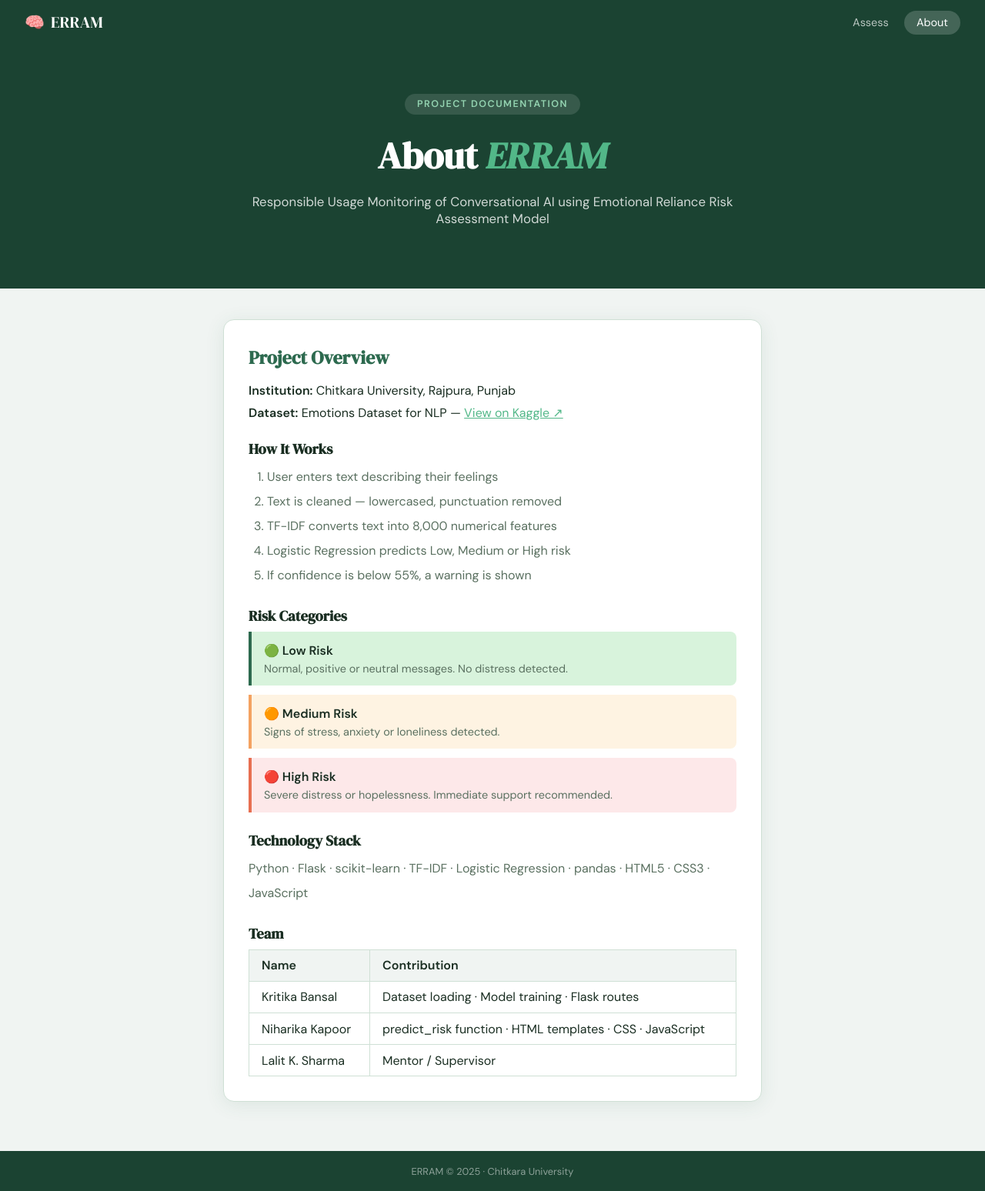
After one commit to kritkat11/Emotional-Reliance-Risk-Assessment-Model-2210990524-2210991973, a Flask app: template templates/about.html in a window 1280 px wide. The commit adds this page. Shown: the whole page at 77% size. Run offline with Flask 3, Linux system fonts and the light colour scheme; the template is opened without the code that fills it, so the values that code supplies are empty.

Commit message:
Add result card CSS and about page (#7)
* Add predict_risk and load_model functions

* Add base HTML layout and navbar and base CSS - fonts, navbar, hero, card styles

* Add input form and result card HTML and add JavaScript for API call and result display

* Updated readme file

* Add result card CSS and about page

```diff
--- /dev/null
+++ b/templates/about.html
@@ -0,0 +1,99 @@
+<!DOCTYPE html>
+<html lang="en">
+<head>
+    <meta charset="UTF-8"/>
+    <meta name="viewport" content="width=device-width, initial-scale=1.0"/>
+    <title>About – ERRAM</title>
+    <link rel="preconnect" href="https://fonts.googleapis.com"/>
+    <link href="https://fonts.googleapis.com/css2?family=DM+Serif+Display:ital@0;1&family=DM+Sans:wght@300;400;500;600&display=swap" rel="stylesheet"/>
+    <link rel="stylesheet" href="{{ url_for('static', filename='css/style.css') }}"/>
+</head>
+<body>
+<nav>
+    <div class="nav-brand">
+        <span class="nav-icon">🧠</span>
+        <span>ERRAM</span>
+    </div>
+    <div class="nav-links">
+        <a href="/">Assess</a>
+        <a href="/about" class="active">About</a>
+    </div>
+</nav>
+<header class="hero">
+    <div class="hero-inner">
+        <div class="hero-tag">Project Documentation</div>
+        <h1>About <em>ERRAM</em></h1>
+        <p>Responsible Usage Monitoring of Conversational AI using
+           Emotional Reliance Risk Assessment Model</p>
+    </div>
+</header>
+<main class="container">
+    <div class="card">
+        <h2 style="color:#2d6a4f;margin-bottom:1rem">Project Overview</h2>
+        <p><strong>Institution:</strong> Chitkara University, Rajpura, Punjab</p>
+        <p style="margin-top:0.5rem"><strong>Dataset:</strong>
+            Emotions Dataset for NLP —
+            <a href="https://www.kaggle.com/datasets/praveengovi/emotions-dataset-for-nlp"
+               target="_blank" style="color:#52b788">View on Kaggle ↗</a>
+        </p>
+
+        <h3 style="margin:1.5rem 0 0.5rem">How It Works</h3>
+        <ol style="padding-left:1.5rem;color:#5a7060;line-height:2">
+            <li>User enters text describing their feelings</li>
+            <li>Text is cleaned — lowercased, punctuation removed</li>
+            <li>TF-IDF converts text into 8,000 numerical features</li>
+            <li>Logistic Regression predicts Low, Medium or High risk</li>
+            <li>If confidence is below 55%, a warning is shown</li>
+        </ol>
+
+        <h3 style="margin:1.5rem 0 0.5rem">Risk Categories</h3>
+        <div style="display:flex;flex-direction:column;gap:0.75rem;margin-top:0.5rem">
+            <div style="background:#d8f3dc;border-left:4px solid #2d6a4f;padding:0.85rem 1rem;border-radius:0 8px 8px 0">
+                <strong>🟢 Low Risk</strong>
+                <p style="font-size:0.9rem;color:#5a7060;margin-top:0.25rem">Normal, positive or neutral messages. No distress detected.</p>
+            </div>
+            <div style="background:#fef3e2;border-left:4px solid #f4a261;padding:0.85rem 1rem;border-radius:0 8px 8px 0">
+                <strong>🟠 Medium Risk</strong>
+                <p style="font-size:0.9rem;color:#5a7060;margin-top:0.25rem">Signs of stress, anxiety or loneliness detected.</p>
+            </div>
+            <div style="background:#fde8e9;border-left:4px solid #e76f51;padding:0.85rem 1rem;border-radius:0 8px 8px 0">
+                <strong>🔴 High Risk</strong>
+                <p style="font-size:0.9rem;color:#5a7060;margin-top:0.25rem">Severe distress or hopelessness. Immediate support recommended.</p>
+            </div>
+        </div>
+
+        <h3 style="margin:1.5rem 0 0.5rem">Technology Stack</h3>
+        <p style="color:#5a7060;line-height:2">
+            Python · Flask · scikit-learn · TF-IDF · Logistic Regression · pandas · HTML5 · CSS3 · JavaScript
+        </p>
+
+        <h3 style="margin:1.5rem 0 0.5rem">Team</h3>
+        <table style="width:100%;border-collapse:collapse">
+            <thead>
+                <tr style="background:#f0f4f2">
+                    <th style="padding:0.6rem 1rem;border:1px solid #cfe0d5;text-align:left">Name</th>
+                    <th style="padding:0.6rem 1rem;border:1px solid #cfe0d5;text-align:left">Contribution</th>
+                </tr>
+            </thead>
+            <tbody>
+                <tr>
+                    <td style="padding:0.6rem 1rem;border:1px solid #cfe0d5">Kritika Bansal</td>
+                    <td style="padding:0.6rem 1rem;border:1px solid #cfe0d5">Dataset loading · Model training · Flask routes</td>
+                </tr>
+                <tr>
+                    <td style="padding:0.6rem 1rem;border:1px solid #cfe0d5">Niharika Kapoor</td>
+                    <td style="padding:0.6rem 1rem;border:1px solid #cfe0d5">predict_risk function · HTML templates · CSS · JavaScript</td>
+                </tr>
+                <tr>
+                    <td style="padding:0.6rem 1rem;border:1px solid #cfe0d5">Lalit K. Sharma</td>
+                    <td style="padding:0.6rem 1rem;border:1px solid #cfe0d5">Mentor / Supervisor</td>
+                </tr>
+            </tbody>
+        </table>
+    </div>
+</main>
+<footer>
+    <p>ERRAM © 2025 · Chitkara University</p>
+</footer>
+</body>
+</html>
```
Also changed, not shown: static/css/style.css (+97 -0 lines).
